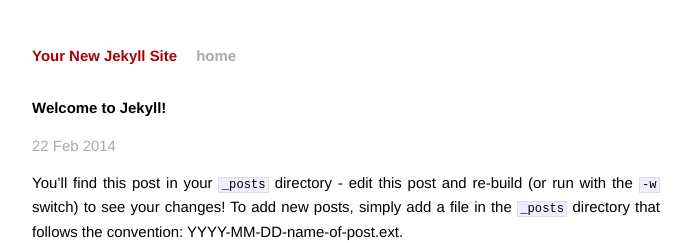
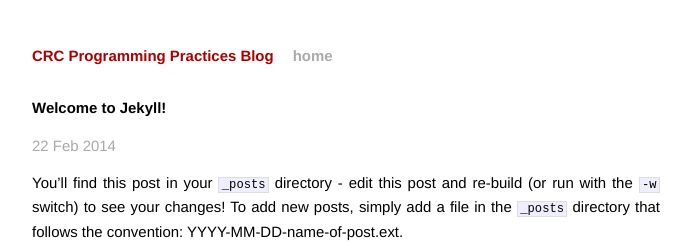
Before and after one commit to cogrhythms/good-coding-practices, a Jekyll site: the page built from _posts/2014-02-22-welcome-to-jekyll.markdown, in a window 1280 px wide. Shown: the top 243 px of the page, without its empty margins (294-985 px from the left). Built offline with Jekyll 4.4.1, drawn with Linux system fonts in a browser that asks for light colours; Markdown is read by kramdown in place of the engine named in the settings.

Commit message:
adding updates from notes repo and starting to customize for this repo

```diff
--- a/_config.yml
+++ b/_config.yml
@@ -1,4 +1,5 @@
-name: Your New Jekyll Site
+name: CRC Programming Practices Blog
+baseurl: /good-coding-practices
 markdown: redcarpet
 pygments: true
-exclude: _drafts
+exclude: ['_drafts', 'vendor']
--- a/index.html
+++ b/index.html
@@ -7,7 +7,7 @@ title: Your New Jekyll Site
   <h1>Blog Posts</h1>
   <ul class="posts">
     {% for post in site.posts %}
-      <li><span>{{ post.date | date_to_string }}</span> &raquo; <a href="{{ post.url }}">{{ post.title }}</a></li>
+      <li><span>{{ post.date | date_to_string }}</span> &raquo; <a href="{{ site.baseurl }}{{ post.url }}">{{ post.title }}</a></li>
     {% endfor %}
   </ul>
 </div>
```
